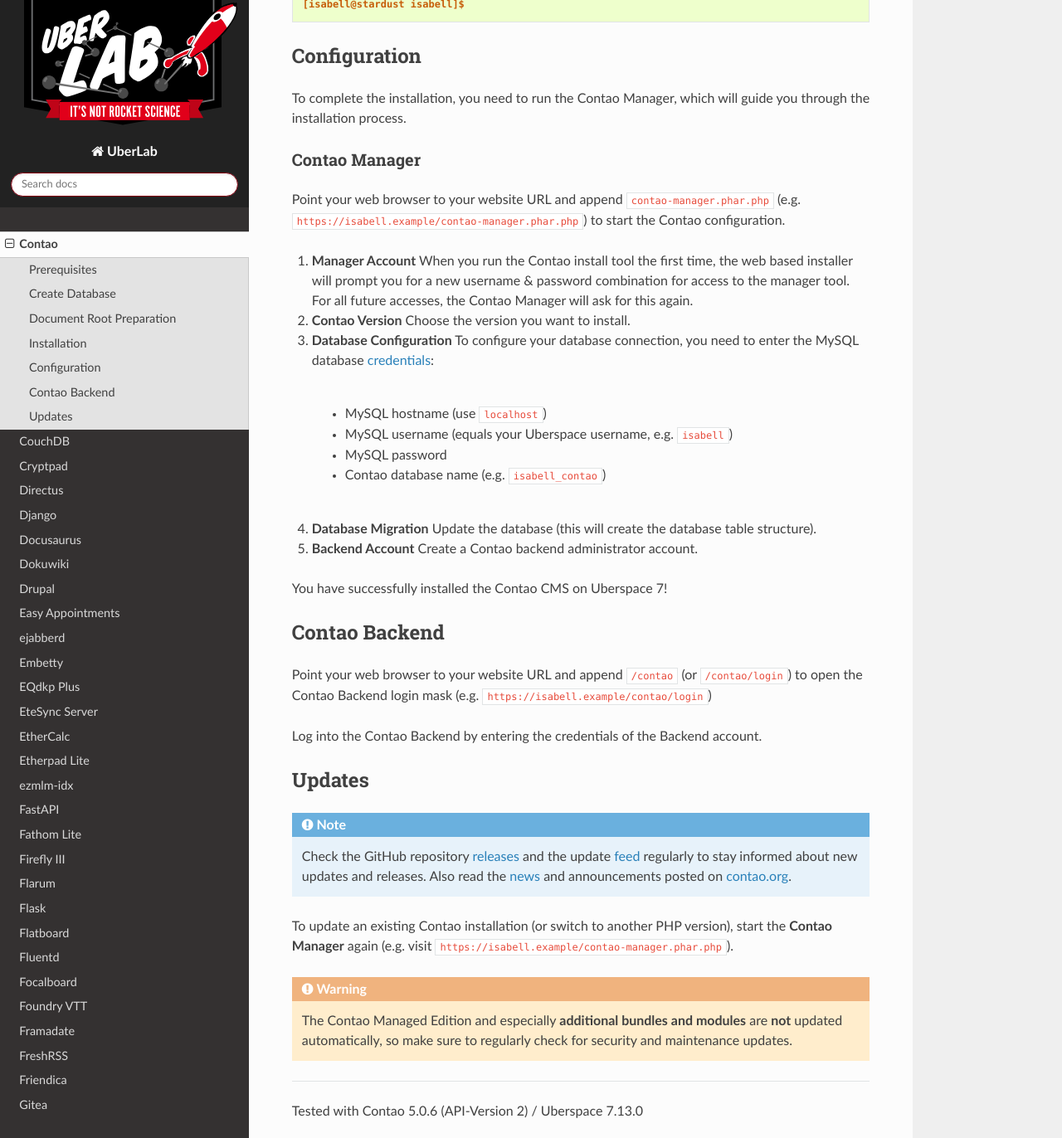
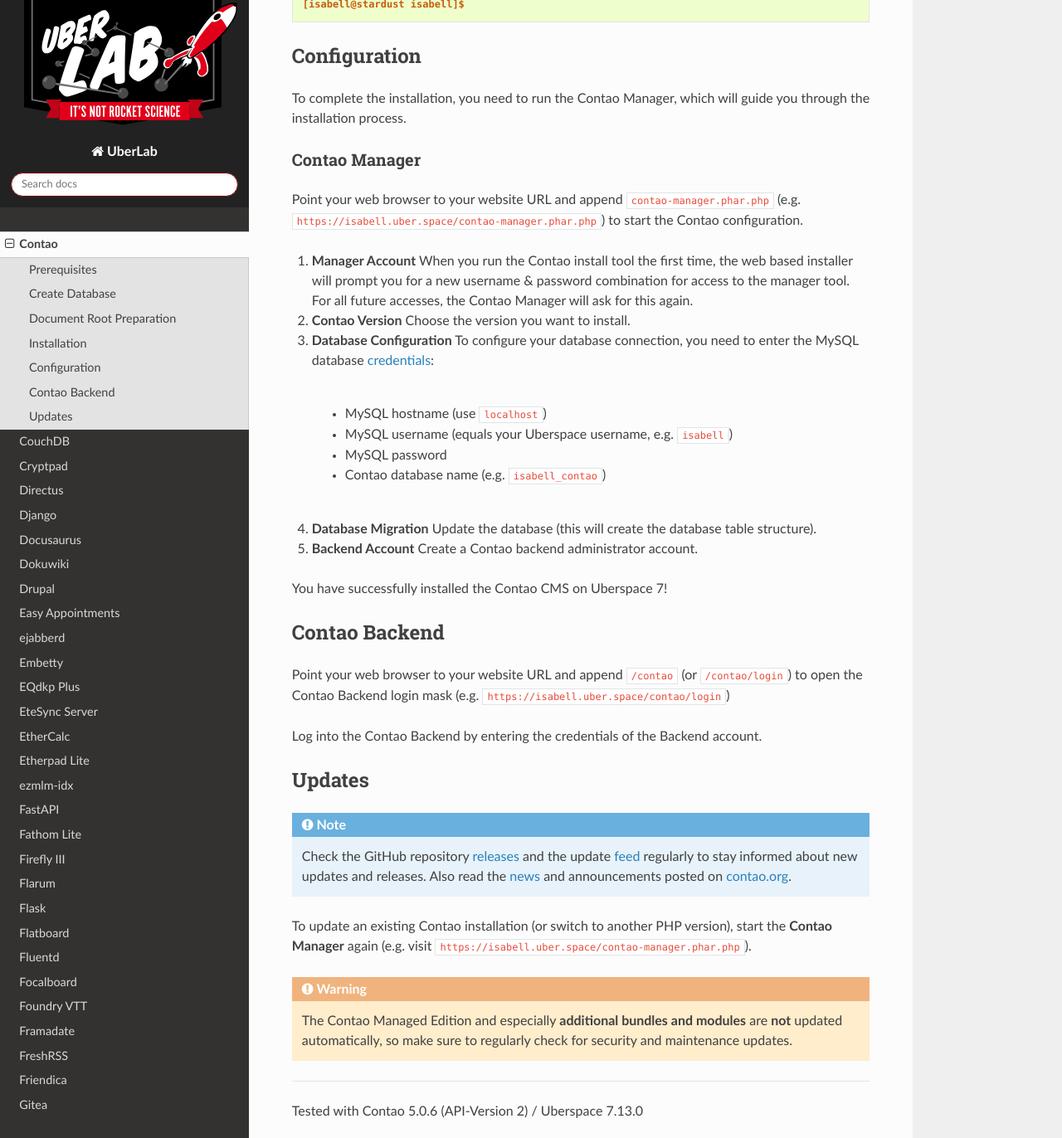
Before and after one commit to Uberspace/lab, a Sphinx documentation site: the page built from source/guide_contao.rst, in a window 1280 px wide and 1400 px high, scrolled down 2874 px, cut to the strip 0-1372 px from the top of the window. Shown: the whole strip at 83% size. Built offline with Sphinx 7.4.7 and the Read the Docs theme 2.0.0, drawn with Linux system fonts in a browser that asks for light colours; some of the changed lines change nothing that is shown.

Commit message:
Update guide_contao.rst

```diff
--- a/source/guide_contao.rst
+++ b/source/guide_contao.rst
@@ -103,7 +103,7 @@
 Contao Manager
 --------------
 
-Point your web browser to your website URL and append ``contao-manager.phar.php`` (e.g. ``https://isabell.example/contao-manager.phar.php``) to start the Contao configuration.
+Point your web browser to your website URL and append ``contao-manager.phar.php`` (e.g. ``https://isabell.uber.space/contao-manager.phar.php``) to start the Contao configuration.
 
 1. **Manager Account** When you run the Contao install tool the first time, the web based installer will prompt you for a new username & password combination for access to the manager tool. For all future accesses, the Contao Manager will ask for this again.
 
@@ -126,7 +126,7 @@
 Contao Backend
 ==============
 
-Point your web browser to your website URL and append ``/contao`` (or ``/contao/login``) to open the Contao Backend login mask (e.g. ``https://isabell.example/contao/login``)
+Point your web browser to your website URL and append ``/contao`` (or ``/contao/login``) to open the Contao Backend login mask (e.g. ``https://isabell.uber.space/contao/login``)
 
 Log into the Contao Backend by entering the credentials of the Backend account.
 
@@ -136,7 +136,7 @@
 
 .. note:: Check the GitHub repository releases_ and the update feed_ regularly to stay informed about new updates and releases. Also read the news_ and announcements posted on `contao.org <https://contao.org/>`_.
 
-To update an existing Contao installation (or switch to another PHP version), start the **Contao Manager** again (e.g. visit ``https://isabell.example/contao-manager.phar.php``).
+To update an existing Contao installation (or switch to another PHP version), start the **Contao Manager** again (e.g. visit ``https://isabell.uber.space/contao-manager.phar.php``).
 
 .. warning:: The Contao Managed Edition and especially **additional bundles and modules** are **not** updated automatically, so make sure to regularly check for security and maintenance updates.
 
```
